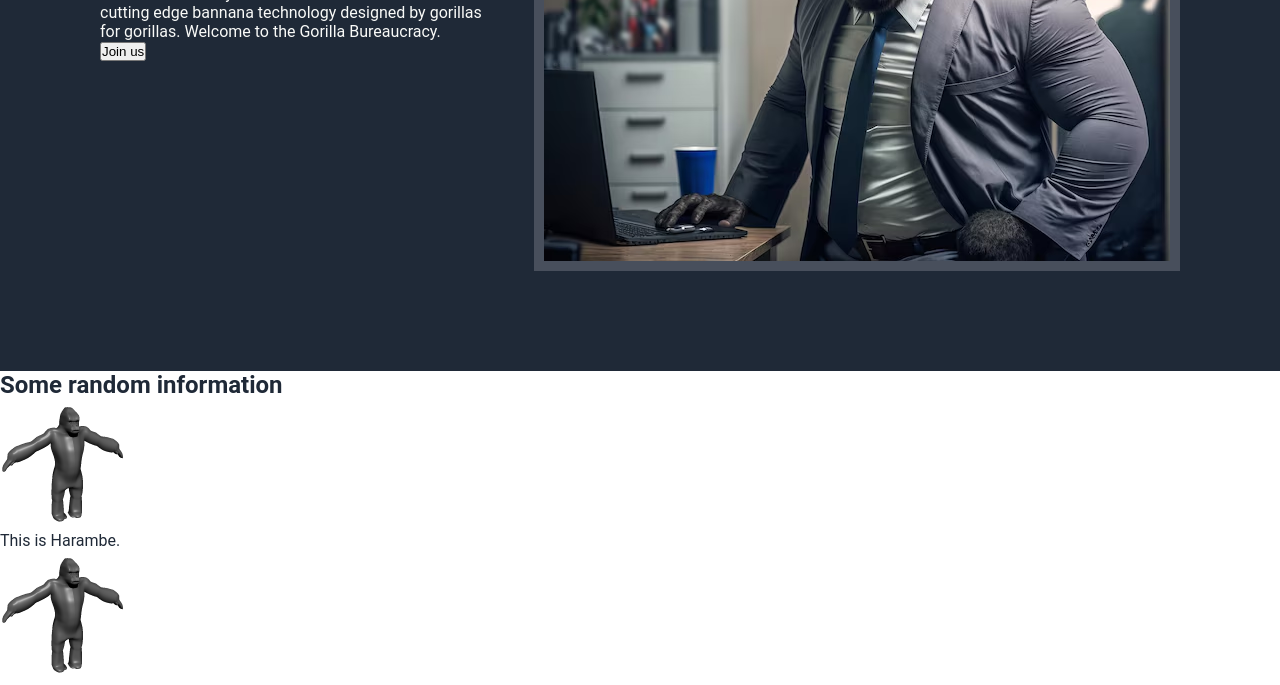
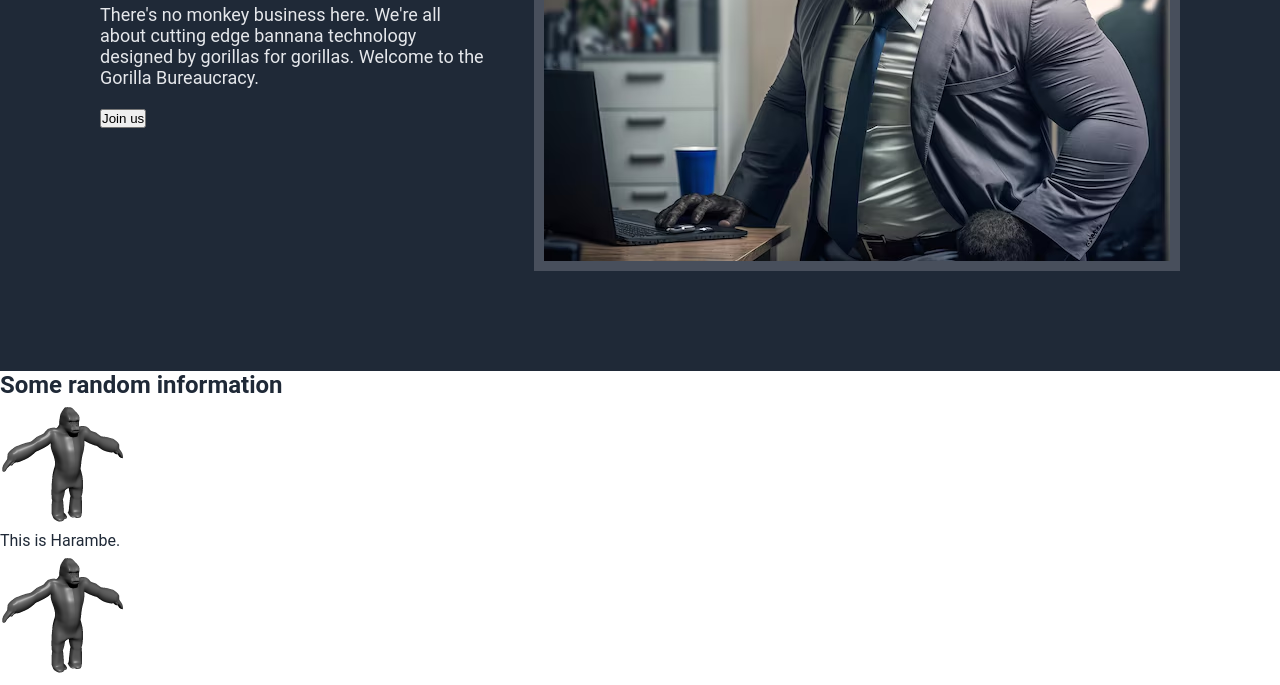
Before and after one commit to Hea092024/odin-monkey-business, a plain HTML site: page index.html in a window 1280 px wide. Shown: the part 415-1100 px from the top of the page. Drawn offline with Linux system fonts and the light colour scheme.

Commit message:
added hero p + styled

```diff
--- a/style.css
+++ b/style.css
@@ -81,3 +81,10 @@ body {
   font-weight: 900;
   text-align: left;
 }
+
+.hero-text p {
+  font-size: 18px;
+  color: #E5E7EB;
+  text-align: left;
+  padding: 20px 0px;
+}
```
